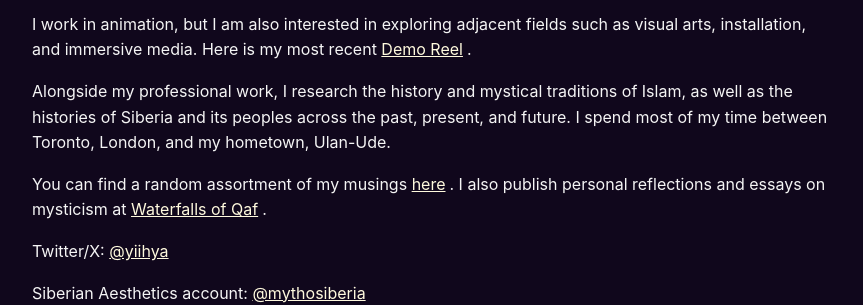
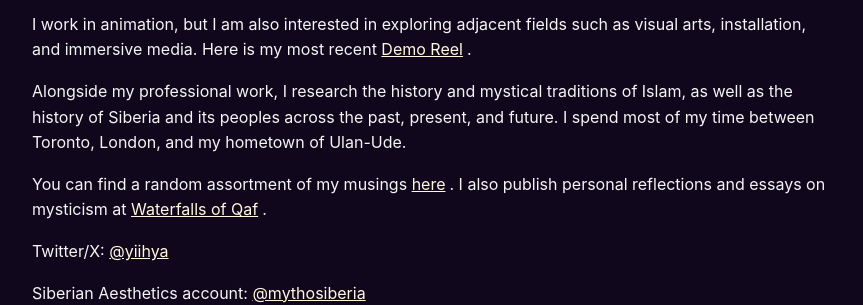
Before and after one commit to yanazuray/waterfalls-of-qaf, a Jekyll site: the page built from index.md, in a window 1280 px wide. Shown: the part 236-541 px from the top of the page, without its empty margins (208-1071 px from the left). Built offline with Jekyll 4.4.1, drawn with Linux system fonts in a browser that asks for light colours.

Commit message:
vault backup: 2025-04-26 04:59:23

```diff
--- a/index.md
+++ b/index.md
@@ -9,7 +9,7 @@ I am Yana, a 3D designer and artist born and raised in Buryatia, Russia.
 
 I work in animation, but I am also interested in exploring adjacent fields such as visual arts, installation, and immersive media. Here is my most recent [Demo Reel](https://youtu.be/Dnxk9-hhxCg).
 
-Alongside my professional work, I research the history and mystical traditions of Islam, as well as the histories of Siberia and its peoples across the past, present, and future. I spend most of my time between Toronto, London, and my hometown, Ulan-Ude.
+Alongside my professional work, I research the history and mystical traditions of Islam, as well as the history of Siberia and its peoples across the past, present, and future. I spend most of my time between Toronto, London, and my hometown of Ulan-Ude.
 
 You can find a random assortment of my musings [here](https://yanazuray.me/Blog). I also publish personal reflections and essays on mysticism at [Waterfalls of Qaf](https://waterfallsofqaf.substack.com/).
 
```
